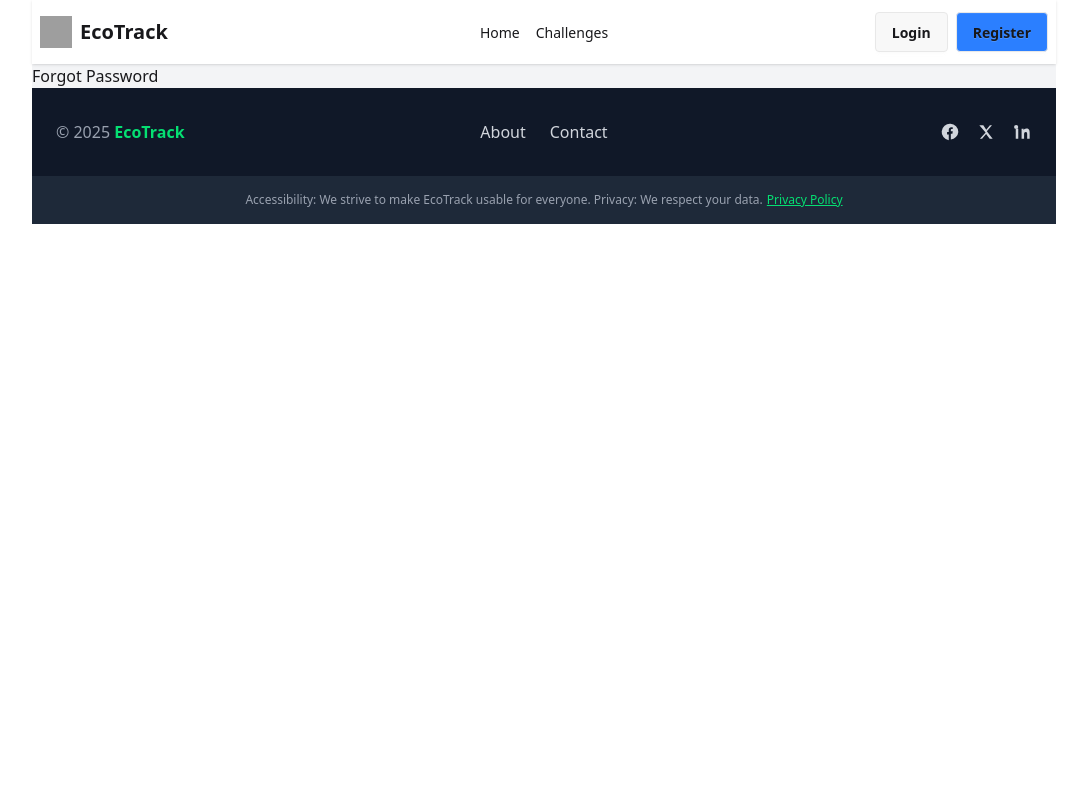
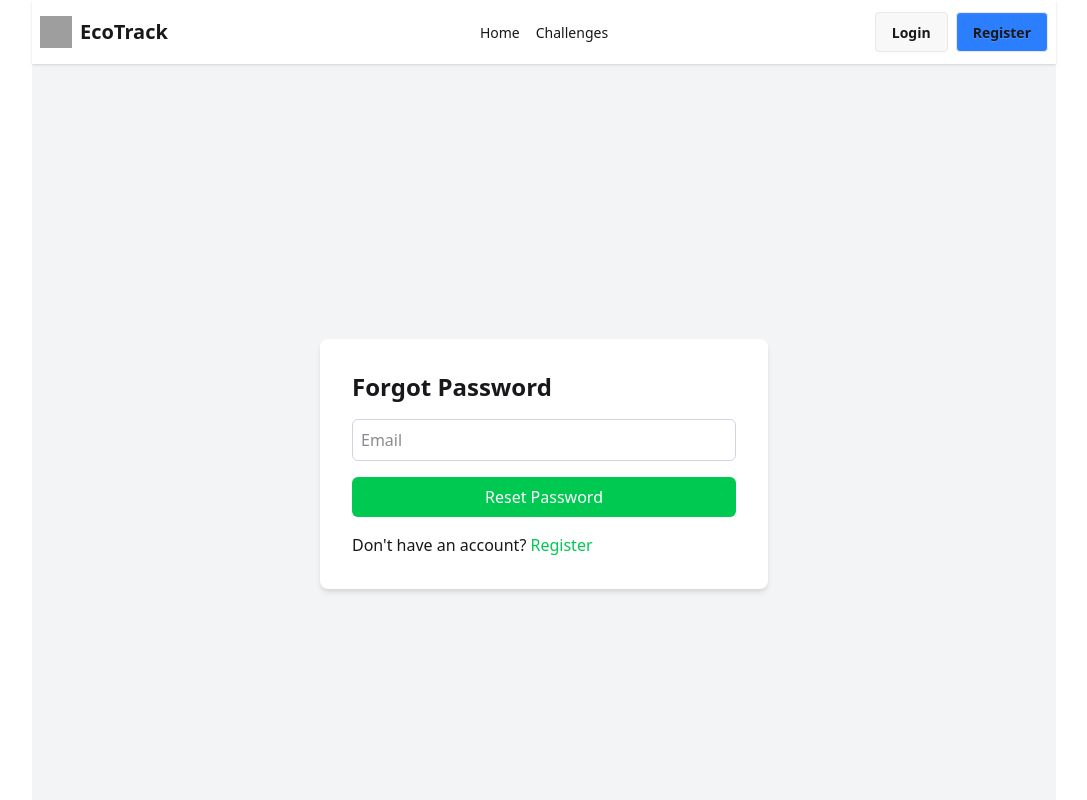
Before and after one commit to Anisur369/EcoTrack-clint-site, a React (Vite) app: page /forgot-password in a window 1280 px wide. Shown: the top 800 px of the page, without its empty margins (96-1183 px from the left). Built offline with nearby package versions, Linux system fonts and the light colour scheme; no server answers; grey boxes are pictures that could not be loaded.

Commit message:
sedReset

```diff
--- a/package.json
+++ b/package.json
@@ -18,6 +18,7 @@
     "react-icons": "^5.5.0",
     "react-router": "^7.9.5",
     "react-router-dom": "^7.9.5",
+    "react-toastify": "^11.0.5",
     "swiper": "^12.0.3",
     "tailwindcss": "^4.1.17"
   },
--- a/src/Root.jsx
+++ b/src/Root.jsx
@@ -2,11 +2,13 @@
 import Header from "./components/layout/Header.jsx";
 import Footer from "./components/layout/Footer.jsx";
 import { Outlet } from "react-router";
+import { ToastContainer } from "react-toastify";
 
 function Root() {
   return (
     <>
       <div className="bg-gray-100 w-full lg:w-[80%] mx-auto">
+        <ToastContainer />
         <Header />
         <main>
           <Outlet />
--- a/src/components/auth/ForgotPasswordLink.jsx
+++ b/src/components/auth/ForgotPasswordLink.jsx
@@ -0,0 +1,50 @@
+// only email fileds and button click to reset password
+import React, { useState, useContext } from "react";
+import { AuthContext } from "../../context/AuthContext.jsx";
+import { useNavigate, Link } from "react-router-dom";
+import { toast } from "react-toastify";
+
+function ForgotPasswordLink() {
+  const [email, setEmail] = useState("");
+  const navigate = useNavigate();
+
+  const { sendPasswordResetEmail } = useContext(AuthContext);
+  const handleResetPassword = async () => {
+    try {
+      await sendPasswordResetEmail(email);
+      toast("Password reset email sent. Please check your inbox.");
+      navigate("/login");
+    } catch (error) {
+      console.log(error);
+    }
+  };
+  // style tailwind css diye
+  return (
+    <div className="flex items-center justify-center h-screen bg-gray-100">
+      <div className="bg-white p-8 rounded-lg shadow-md w-full max-w-md">
+        <h2 className="text-2xl font-bold mb-4">Forgot Password</h2>
+        <input
+          type="email"
+          placeholder="Email"
+          value={email}
+          onChange={(e) => setEmail(e.target.value)}
+          className="w-full p-2 border border-gray-300 rounded-md mb-4"
+        />
+        <button
+          onClick={handleResetPassword}
+          className="bg-green-500 hover:bg-green-600 text-white px-4 py-2 rounded-md cursor-pointer w-full"
+        >
+          Reset Password
+        </button>
+        <p className="mt-4">
+          Don't have an account?{" "}
+          <Link to="/register" className="text-green-500">
+            Register
+          </Link>
+        </p>
+      </div>
+    </div>
+  );
+}
+
+export default ForgotPasswordLink;
--- a/src/components/common/RecentTips.jsx
+++ b/src/components/common/RecentTips.jsx
@@ -70,9 +70,10 @@ const RecentTips = () => {
           💡 Recent Community Tips
         </h2>
         <div className="grid grid-cols-1 sm:grid-cols-2 lg:grid-cols-3 gap-8">
-          {tips.map((tip) => (
+          {tips.map((tip) => {
+            return (
               <div
-              key={tip.id}
+                key={tip._id}
                 className="bg-white rounded-2xl shadow-lg p-6 border border-gray-100 hover:shadow-xl transition duration-300"
               >
                 <h3 className="text-xl font-semibold text-gray-900 mb-3">
@@ -100,7 +101,8 @@ const RecentTips = () => {
                   </span>
                 </div>
               </div>
-          ))}
+            );
+          })}
         </div>
       </div>
       <Link
--- a/src/components/common/UpcomingEvents.jsx
+++ b/src/components/common/UpcomingEvents.jsx
@@ -38,7 +38,6 @@ import { useEffect, useState } from "react";
 const UpcomingEvents = () => {
   const [events, setEvents] = useState([]);
 
-
   useEffect(() => {
     const fetchEvents = async () => {
       const response = await fetch("http://localhost:3000/events");
@@ -61,7 +60,7 @@ const UpcomingEvents = () => {
         <div className="grid grid-cols-1 sm:grid-cols-2 lg:grid-cols-2 xl:grid-cols-4 gap-8">
           {events.map((event) => (
             <div
-              key={event.id}
+              key={event._id}
               className="bg-gray-50 border border-gray-200 rounded-xl shadow-md p-6 hover:shadow-lg transition duration-300"
             >
               <h3 className="text-xl font-semibold text-gray-900 mb-2">
--- a/src/context/AuthProvider.jsx
+++ b/src/context/AuthProvider.jsx
@@ -74,8 +74,6 @@ export const AuthProvider = ({ children }) => {
     signInWithGoogle,
   };
 
-  console.log(loading);
-
   return (
     <AuthContext.Provider value={authInfo}>{children}</AuthContext.Provider>
   );
--- a/src/pages/auth/Login.jsx
+++ b/src/pages/auth/Login.jsx
@@ -2,33 +2,49 @@ import { useState, useContext } from "react";
 import { useNavigate } from "react-router-dom";
 import { AuthContext } from "../../context/AuthContext.jsx";
 
-import { toast } from "react-hot-toast";
+// import toast, { Toaster } from "react-hot-toast";
+import React from "react";
 
-export default function LoginPage() {
+import { toast } from "react-toastify";
+
+function LoginPage() {
   const [email, setEmail] = useState("");
   const [password, setPassword] = useState("");
   const [loading, setLoading] = useState(false);
+  // const [error, setError] = useState(null);
   const navigate = useNavigate();
 
-  const { user, signInUser, signInWithGoogle } = useContext(AuthContext);
+  // const notify = () => toast("Wow so easy!");
+
+  const { user, signInUser, signInWithGoogle, ToastContainer } =
+    useContext(AuthContext);
   console.log("Current user:", user);
 
   const handleLogin = async (e) => {
     e.preventDefault();
     setLoading(true);
     try {
+      const notify = () => toast("Login successful!");
       await signInUser(email, password);
       setLoading(false);
       navigate("/");
+      notify();
     } catch (error) {
-      toast.error(error.message);
+      const notify = () => toast("Login failed...! Not valid user.");
       setLoading(false);
+      // setError(error.message);
+      notify();
     }
   };
 
   const handleGoogleSignIn = async () => {
     try {
       await signInWithGoogle().then((result) => {
+        if (result.user) {
+          const notify = () => toast("Login successful!");
+          navigate("/");
+          notify();
+        }
         const newUser = {
           name: result.user.displayName,
           email: result.user.email,
@@ -45,7 +61,7 @@ export default function LoginPage() {
           .then((res) => res.json())
           .then((data) => {
             if (data.message) {
-              setError("User already exists: " + data.message);
+              // setError("User already exists: " + data.message);
             } else {
               console.log("User added successfully");
             }
@@ -53,6 +69,9 @@ export default function LoginPage() {
       });
     } catch (error) {
       console.log(error);
+      // setError("Google sign-in failed.");
+      const notify = () => toast("Google sign-in failed.");
+      notify();
     }
   };
 
@@ -112,3 +131,5 @@ export default function LoginPage() {
     </div>
   );
 }
+
+export default LoginPage;
--- a/src/pages/auth/Register.jsx
+++ b/src/pages/auth/Register.jsx
@@ -1,6 +1,7 @@
 import React, { useState, useContext } from "react";
 import { AuthContext } from "../../context/AuthContext.jsx";
 import { useNavigate, Link } from "react-router-dom";
+import { toast } from "react-toastify";
 
 const Register = () => {
   const { createUser, signInWithGoogle } = useContext(AuthContext);
@@ -40,6 +41,20 @@ const Register = () => {
 
     try {
       await createUser(email, password, name, photoURL);
+      // const notify = () => toast("Registration successful!");
+
+      // const newUser = {
+      //   name,
+      //   email,
+      //   image: photoURL,
+      // };
+
+      // await fetch("http://localhost:3000/users", {
+      //   method: "POST",
+      //   headers: { "content-type": "application/json" },
+      //   body: JSON.stringify(newUser),
+      // });
+      toast("Registration successful!");
       navigate("/");
     } catch (err) {
       setError("Registration failed. Try again.");
--- a/src/pages/public/Home.jsx
+++ b/src/pages/public/Home.jsx
@@ -4,6 +4,7 @@ import RecentTips from "../../components/common/RecentTips";
 import UpcomingEvents from "../../components/common/UpcomingEvents";
 import WhyGoGreen from "../../components/common/WhyGoGreen";
 import HowItWorks from "../../components/common/HowItWorks";
+
 
 const Home = () => {
   return (
--- a/src/routes/PublicRoute.jsx
+++ b/src/routes/PublicRoute.jsx
@@ -8,6 +8,7 @@ import NotFound from "../pages/NotFound";
 import Challenges from "../pages/public/Challenges";
 import ChallengesDetails from "../components/challenges/ChallengesDetails.jsx";
 import AddChallenge from "../components/challenges/AddChallengeForm.jsx";
+import ForgotPasswordLink from "../components/auth/ForgotPasswordLink.jsx";
 // import JoinChallenge from "../pages/public/JoinChallenge";
 
 const PublicRoute = createBrowserRouter([
@@ -60,7 +61,7 @@ const PublicRoute = createBrowserRouter([
       },
       { path: "/login", element: <Login /> },
       { path: "/register", element: <Register /> },
-      { path: "/forgot-password", element: <div>Forgot Password</div> },
+      { path: "/forgot-password", element: <ForgotPasswordLink /> },
       {
         path: "*",
         element: <NotFound />,
```
Also changed, not shown: 1 other file (tests, documents, lock files or other folders). Lines whose indentation alone changed are shown as unchanged.
